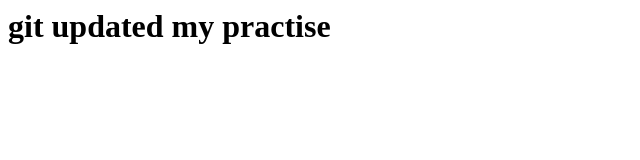
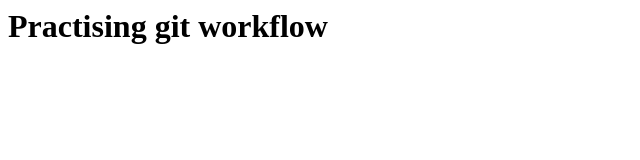
Before and after one commit to vinu0293/gitrepo, a plain HTML site: page index.html in a window 1280 px wide. Shown: the whole page, without its empty margins (0-640 px from the left). Drawn offline with Linux system fonts and the light colour scheme.

Commit message:
index.html

```diff
--- a/index.html
+++ b/index.html
@@ -1,3 +1,3 @@
 <html>
-<h1> git updated  my practise </h1>
+<h1> Practising git workflow </h1>
 </html>
```
